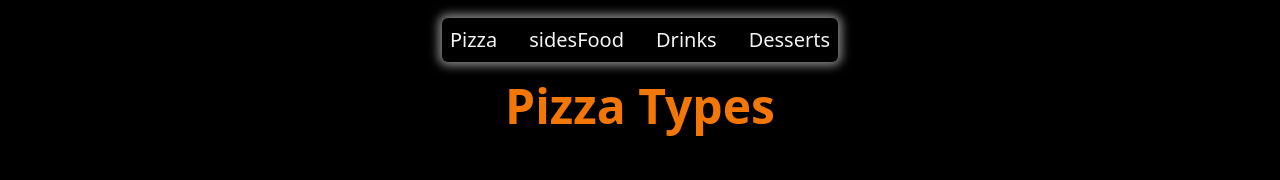
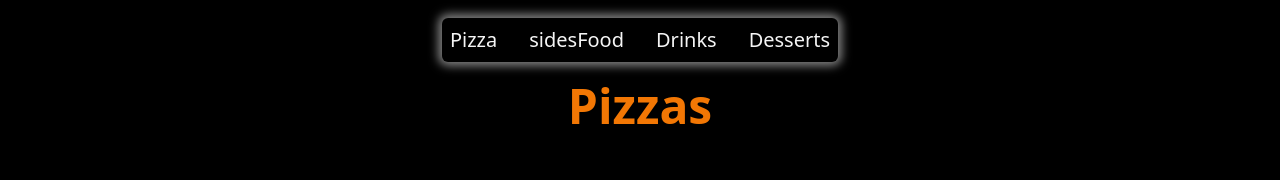
Before and after one commit to r-kundan/PIZZA-DELIVERY-APPLICATION, a React (Vite) app in the folder frontend/: page /pizzas in a window 1280 px wide. Shown: the part 174-354 px from the top of the page. Built offline with nearby package versions, Linux system fonts and the light colour scheme.

Commit message:
fix some text

```diff
--- a/frontend/src/components/Desserts.jsx
+++ b/frontend/src/components/Desserts.jsx
@@ -77,7 +77,7 @@ function Desserts() {
         </li>
       </ul>
       </div>
-      <PrimaryHeading>Dessert Food</PrimaryHeading>
+      <PrimaryHeading>Dessert</PrimaryHeading>
       <div className="flex flex-col">
         {DessertCategory.items.map((type, index) => {
           const isAdded = addedToCartMap[type.id];
--- a/frontend/src/components/Pizzas.jsx
+++ b/frontend/src/components/Pizzas.jsx
@@ -79,7 +79,7 @@ function Pizzas() {
         </li>
       </ul>
       </div>
-      <PrimaryHeading>Pizza Types</PrimaryHeading>
+      <PrimaryHeading>Pizzas</PrimaryHeading>
       <div className="flex flex-col">
         {PizzaData.pizzas.map((type, index) => {
           const isAdded = addedToCartMap[type.id];
```
